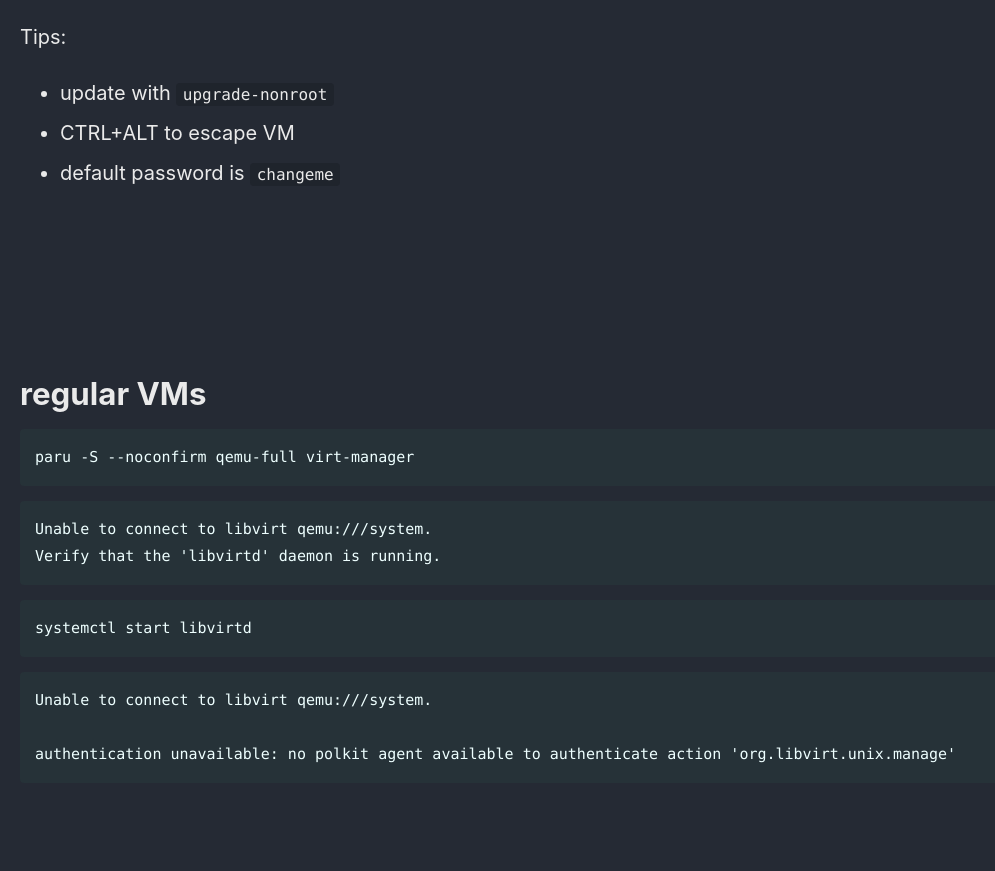
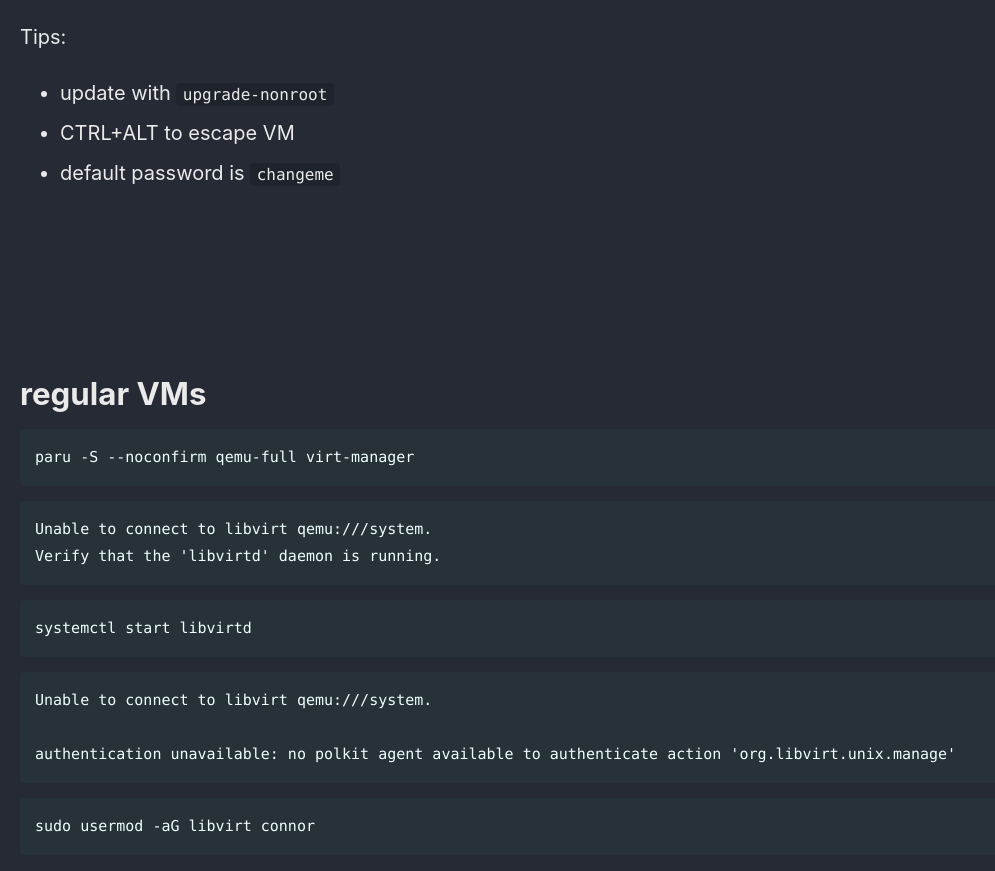
Before and after one commit to Connor-McCartney/Connor-McCartney.github.io, a Jekyll site: the page built from _pages/misc/qemu.md, in a window 1280 px wide and 900 px high, scrolled down 3989 px. Shown: the top 871 px of the window, without its empty margins (0-995 px from the left). Built offline with Jekyll 4.4.1, drawn with Linux system fonts in a browser that asks for light colours; cached includes are drawn as plain includes; before the commit the page ends 4817 px from its top, so only the background shows below that.

Commit message:
Update qemu.md

````diff
--- a/_pages/misc/qemu.md
+++ b/_pages/misc/qemu.md
@@ -187,3 +187,7 @@ Unable to connect to libvirt qemu:///system.
 
 authentication unavailable: no polkit agent available to authenticate action 'org.libvirt.unix.manage'
 ```
+
+```
+sudo usermod -aG libvirt connor
+```
````
